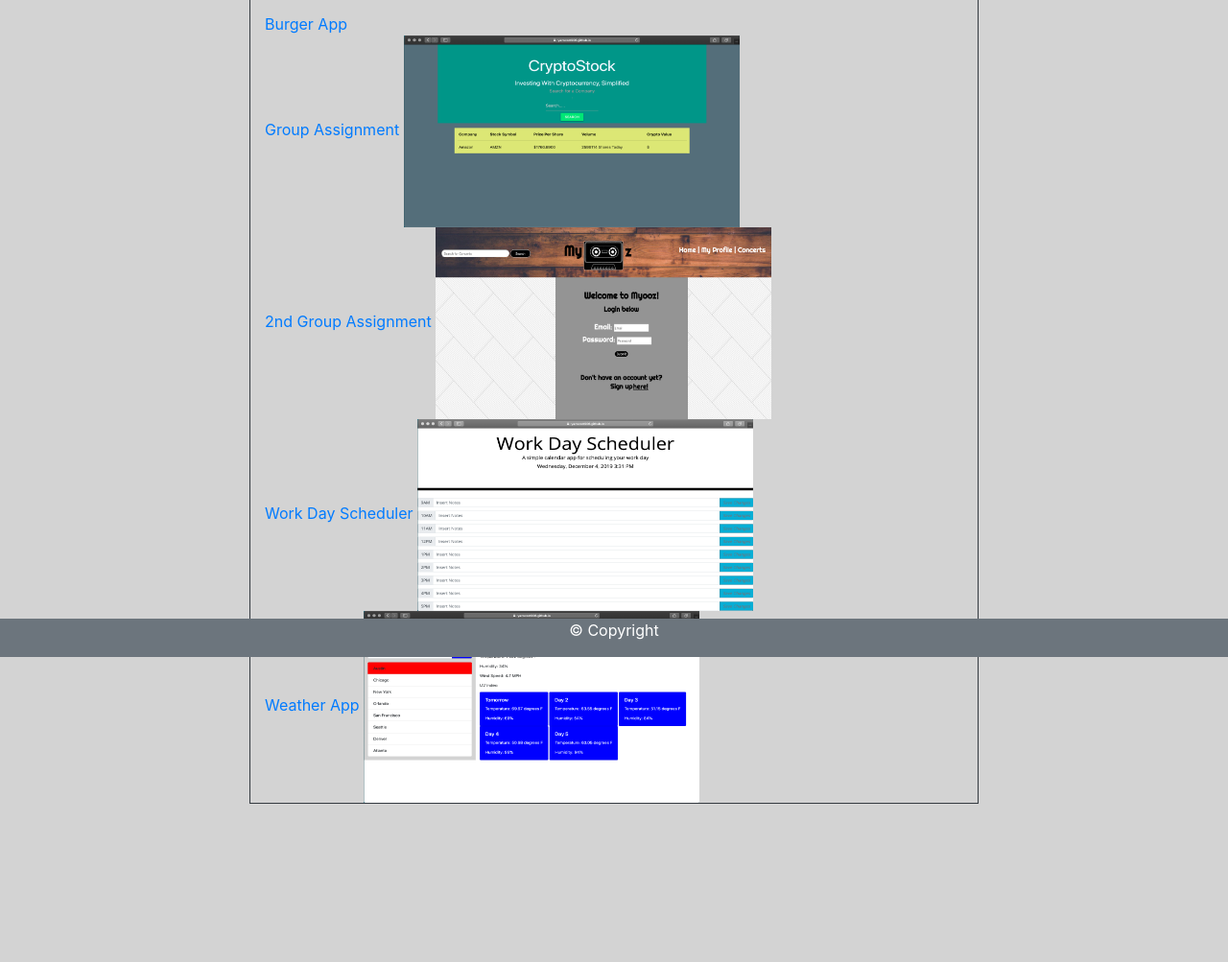
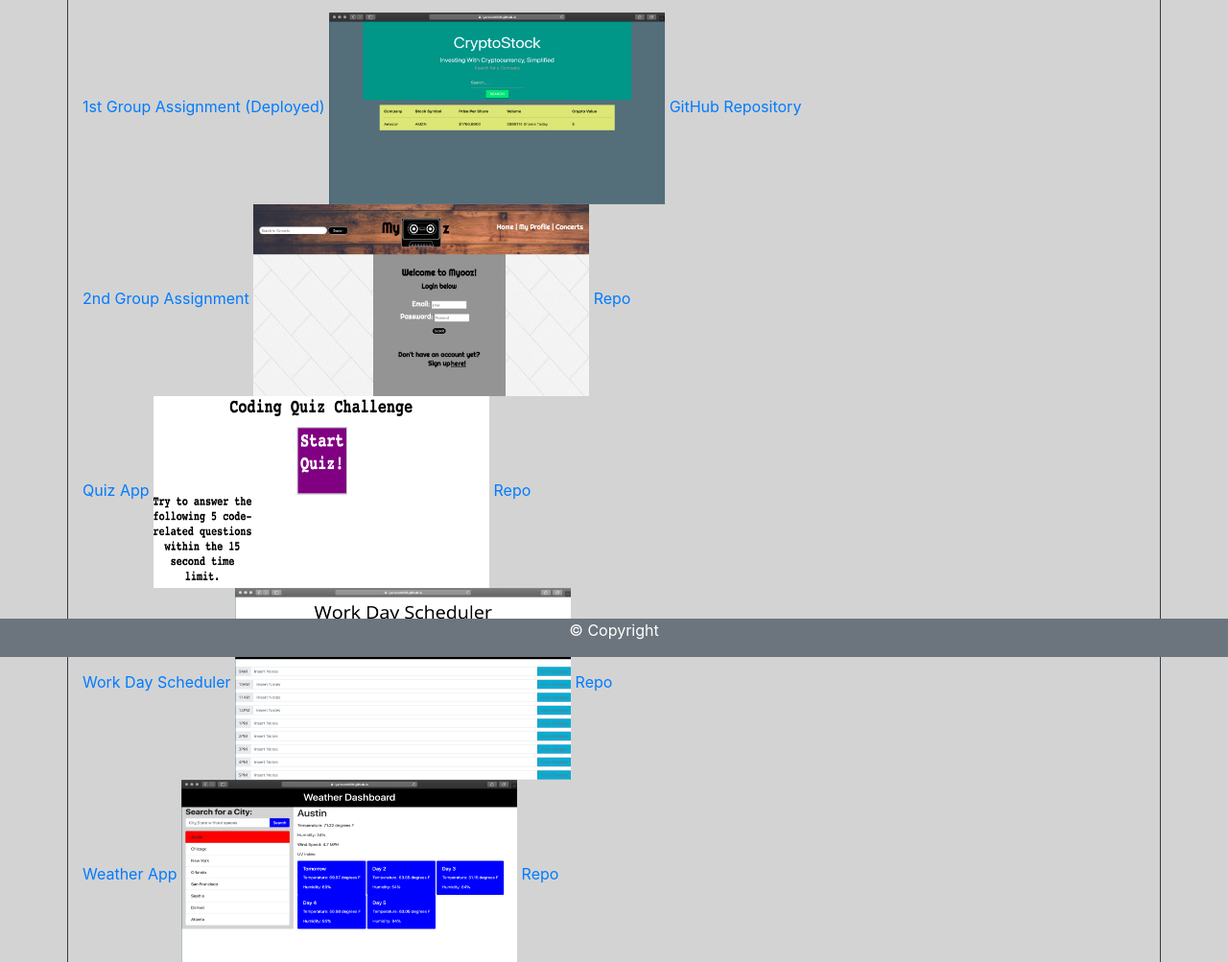
Before and after one commit to ryanscott906/Homework-2-Bootstrap, a plain HTML site: page projects.html in a window 1280 px wide. Shown: the part 115-1118 px from the top of the page at 96% size. Before the commit the page ends 953 px from the top, so only its background shows below. Drawn offline with nearby package versions, Linux system fonts and the light colour scheme.

Commit message:
add more links to projects page

```diff
--- a/projects.html
+++ b/projects.html
@@ -37,23 +37,36 @@
 
         <div class="container" id="portfolio-container">
             <div class="row">
-                <div class="col-2">
-                </div>
-                <div class="col-8 border border-dark">
+
+                <div class="col-12 border border-dark">
                     <h2 style="color:blue">Projects</h2>
                     <hr>
-                    <a href="https://git.heroku.com/young-temple-09541.git" >Burger App</a><br>
-                    <a href="https://ryanscott906.github.io/Group-Project-1/" >Group Assignment</a>
-                    <img src="assets/images/cryptoStock.png" height="200" width="350" alt="CryptoStock"><br>
-                    <a href="https://blooming-reef-02390.herokuapp.com/" >2nd Group Assignment</a>
-                    <img src="assets/images/myoozApp.png" height="200" width="350" alt="Myooz App"><br>
-                    <a href="https://ryanscott906.github.io/Homework-5-Workday-Planner/" >Work Day Scheduler</a>
-                    <img src="assets/images/scheduler.png" height="200" width="350" alt="Workday Scheduler"><br>
-                    <a href="https://ryanscott906.github.io/Homework-6-Weather/" >Weather App</a>
+
+                    <a href="https://ryanscott906.github.io/Group-Project-1/">1st Group Assignment (Deployed)</a>
+                    <img src="assets/images/cryptoStock.png" height="200" width="350" alt="CryptoStock">
+                    <a href="https://github.com/ryanscott906/Group-Project-1">GitHub Repository</a><br>
+
+                    <a href="https://blooming-reef-02390.herokuapp.com/">2nd Group Assignment</a>
+                    <img src="assets/images/myoozApp.png" height="200" width="350" alt="Myooz App">
+                    <a href="https://github.com/ryanscott906/Group-Project-2">Repo</a><br>
+
+                    <a href="https://ryanscott906.github.io/Homework-4-Quiz">Quiz App</a>
+                    <img src="assets/images/quizApp.png" height="200" width="350" alt="Quiz App">
+                    <a href="https://github.com/ryanscott906/Homework-4-Quiz">Repo</a><br>
+
+                    <a href="https://ryanscott906.github.io/Homework-5-Workday-Planner/">Work Day Scheduler</a>
+                    <img src="assets/images/scheduler.png" height="200" width="350" alt="Workday Scheduler">
+                    <a href="https://github.com/ryanscott906/Homework-5-Workday-Planner">Repo</a><br>
+
+                    <a href="https://ryanscott906.github.io/Homework-6-Weather/">Weather App</a>
                     <img src="assets/images/weather.png" height="200" width="350" alt="Weather App">
+                    <a href="https://github.com/ryanscott906/Homework-6-Weather">Repo</a><br>
+
+                    <a href="https://young-temple-09541.herokuapp.com/">Burger App</a>
+                    <img src="assets/images/burgerApp.png" height="200" width="350" alt="Burger App">
+                    <a href="https://github.com/ryanscott906/Homework-11-Burger">Repo</a><br>
                 </div>
-                <div class="col-2">
-                </div>
+
             </div>
         </div>
 
```
Also changed, not shown: assets/images/burgerApp.png (added), assets/images/quizApp.png (added).
